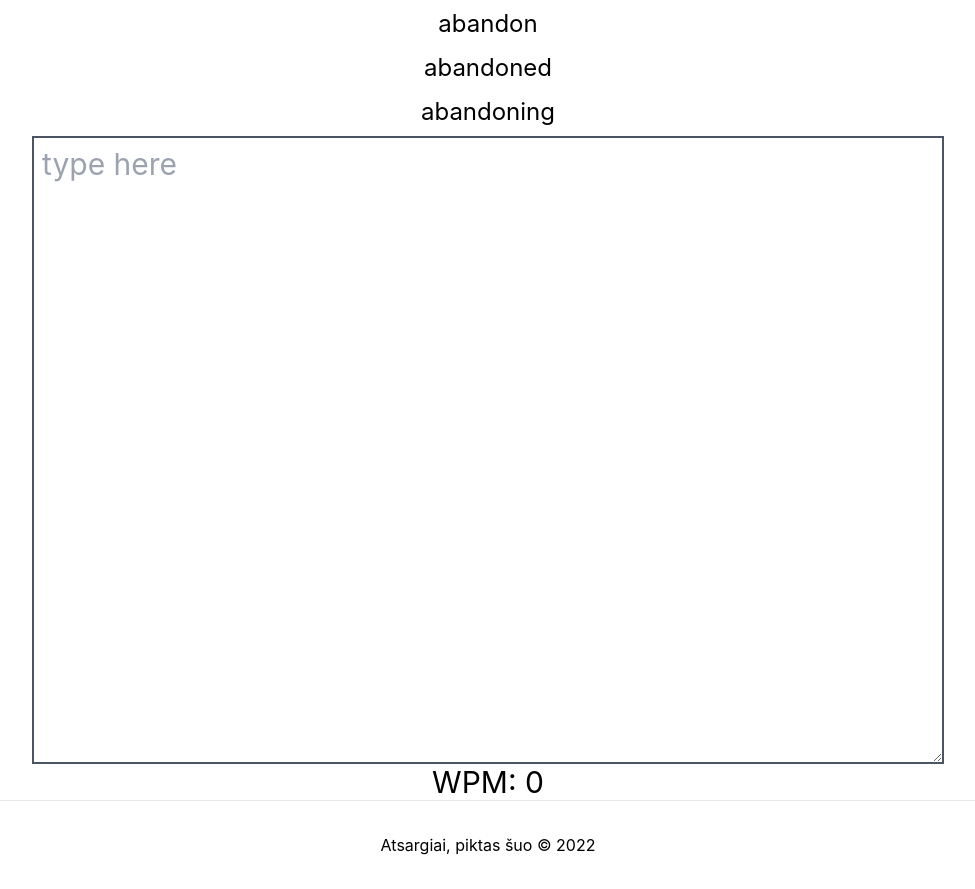
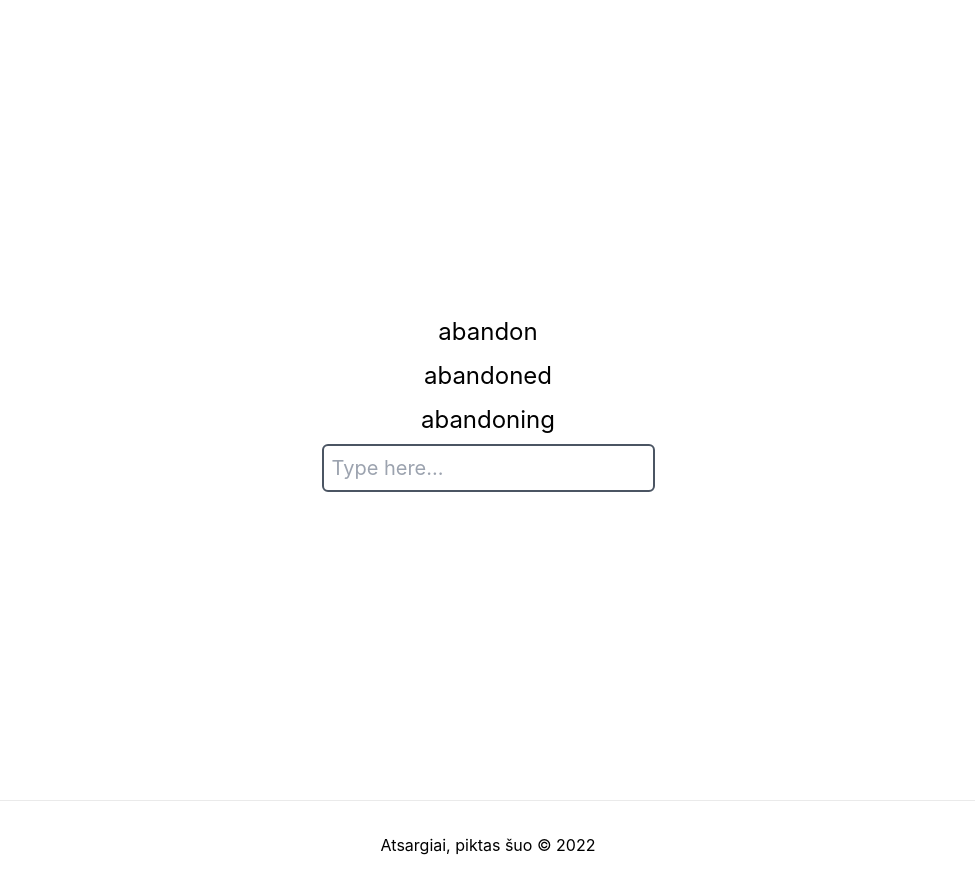
Before and after one commit to kosmineOdiseja/Type-english-words, a Next.js app: page / in a window 1280 px wide. Shown: the whole page, without its empty margins (152-1127 px from the left). Built offline with nearby package versions, Linux system fonts and the light colour scheme; data requests are answered from the project's data file.

Commit message:
compare words still not working

```diff
--- a/components/InputField.tsx
+++ b/components/InputField.tsx
@@ -1,44 +1,49 @@
-import React, { useState } from 'react'
+import React, { useState, useContext } from 'react'
 import  Reducer  from './context/Reducer'
 import { ContextActionType } from './context/Reducer'
+import TypingContext  from './context/TypingContext'
+import { WordListProps } from './WordList'
 
-const initialState = {
-	TypedWord: '',
-}
+// const initialState = {
+// 	TypedWord: '',
+// }
 
 function InputField() {
+  const [typedWord, setTypedWord] = useState('')
+// const { TypedWord, setTypedWord } = useContext(TypingContext)
+  const [ activeWordIndex, setActiveWordIndex ] = useState(0);
+  const [ correctWordArray, setCorrectWordArray ] = useState([]);
+	const [ userInput, setUserInput ] = useState('')
+// console.log(typedWord, 'this is typed word')
 
-// const [ TypedWord, setTypedWord ] = React.useState('')
-// const [state, dispatch ] = useReducer(Reducer, initialState)
+const processInput = (value) => {
 
+    if(value.endsWith(' ')) {
 
-// const handleChange = (e: any ) => {
-// 	// console.log(e.target.value, 'handleChange')
-// 	dispatch({
-// 		type: ContextActionType.SET_TYPED_WORD,
-// 		payload: e.target.value,
-// 	})
+      setActiveWordIndex(activeWordIndex + 1);
+      setUserInput('');
+      } else {
+      setUserInput(value)
+    }
 
-// }
-const [ typedWords , setTypedWords ] = useState([])
+    // correct word
+   setCorrectWordArray(data => {
+        const word = value.trim()
+        const newResult = [...data]
+        newResult[activeWordIndex] = word === words.current[activeWordIndex]
+        return newResult
+    })
+  }
 
-const handleChange = (e: any ) => {
-	// console.log(e.target.value, 'handleChange')
-	setTypedWords(e.target.value)
-
-}
-
-// console.log(state, 'state')
   return (
-	<textarea
-		// value={state}
+	<input
+		value={typedWord}
 		// type='text'
-		placeholder='type here'
-		className='flex-1 p-2 border-2 border-gray-600 w-full m-auto'
-		onChange={(e)=>handleChange(e)}
+		placeholder='Type here... '
+		className='border-2 border-gray-600 p-2 rounded-md text-xl'
+		onChange={(e)=>processInput(e.target.value)}
 	>
-
-	</textarea>
+	</input>
   )
 }
 
--- /dev/null
+++ b/components/Word.tsx
@@ -0,0 +1,14 @@
+import React from 'react'
+
+function Word({ word }: any ) {
+  return (
+	<div
+	 className='flex items-center justify-center text-2xl m-1 p-1 rounded-md bg-darkblue-400
+
+	 '>
+		{word}
+	</div>
+  )
+}
+
+export default Word
--- a/components/WordList.tsx
+++ b/components/WordList.tsx
@@ -1,19 +1,44 @@
-import { useContext } from 'react'
+import { useContext, useState, useRef } from 'react'
 import TypingContext from './context/TypingContext'
+import Word from './Word'
 
-interface WordListProps {
-	words: string,
+export interface WordListProps {
+	word: string,
 	meaning: string,
 	sentance: string,
 }
 
-function WordList() {
-	const { words } = useContext<WordListProps>(TypingContext)
+function WordList({ typedWord}: any) {
+	const { words } = useContext(TypingContext)
+
+	const [ activeWordIndex, setActiveWordIndex ] = useState(0)
+	const [ correctWordArray, setCorrectWordArray ] = useState([])
+
+
+	// this is for random the word list
+	// const doWordsRandom = () =>  words.word.split(' ' ).sort(() => Math.random() > 0.5 ? 1 : -1)
+	// const randomWords = doWordsRandom()
+	// const randomWords = useRef(doWordsRandom())
+	// console.log(randomWords, 'this is random words')
+
+
+	const handleTypedWord = (value: string) => {
+
+
+
+	}
+
+	// console.log(words, 'this is words')
   return (
 	<div>
 			{
+			// randomWords.map((item: WordListProps, index: number) => {
 			words.map((item: WordListProps, index: number) => {
-				return (<div className='flex flex-row items-center justify-center text-2xl m-1 p-1 rounded-md bg-darkblue-400 ' key={index}>{item.word}</div>)
+				return (<Word
+							key={index}
+							word={item.word}
+						/>)
+
 			})
 		}
 	</div>
--- a/components/context/TypingContext.tsx
+++ b/components/context/TypingContext.tsx
@@ -18,7 +18,7 @@ export const TypingProvider = ({ children }: any) => {
 const  [state, dispatch] = useReducer(Reducer, initialState)
 
 
-
+// fetching dataa from the server
 	useEffect(() => {
 		fetchWords()
 	}, [])
@@ -35,6 +35,7 @@ const  [state, dispatch] = useReducer(Reducer, initialState)
 
 	}
 
+
 	return (
 		<TypingContext.Provider value={{
 			words: state.words,
--- a/pages/index.tsx
+++ b/pages/index.tsx
@@ -26,7 +26,7 @@ const Home: NextPage = () => {
           <main className='text-3xl flex flex-col justify-center items-center w-9/12 h-screen m-auto'>
             <WordList />
             <InputField />
-            <WordsSpeed />
+            {/* <WordsSpeed /> */}
           </main>
 
           <footer className={styles.footer}>
```
